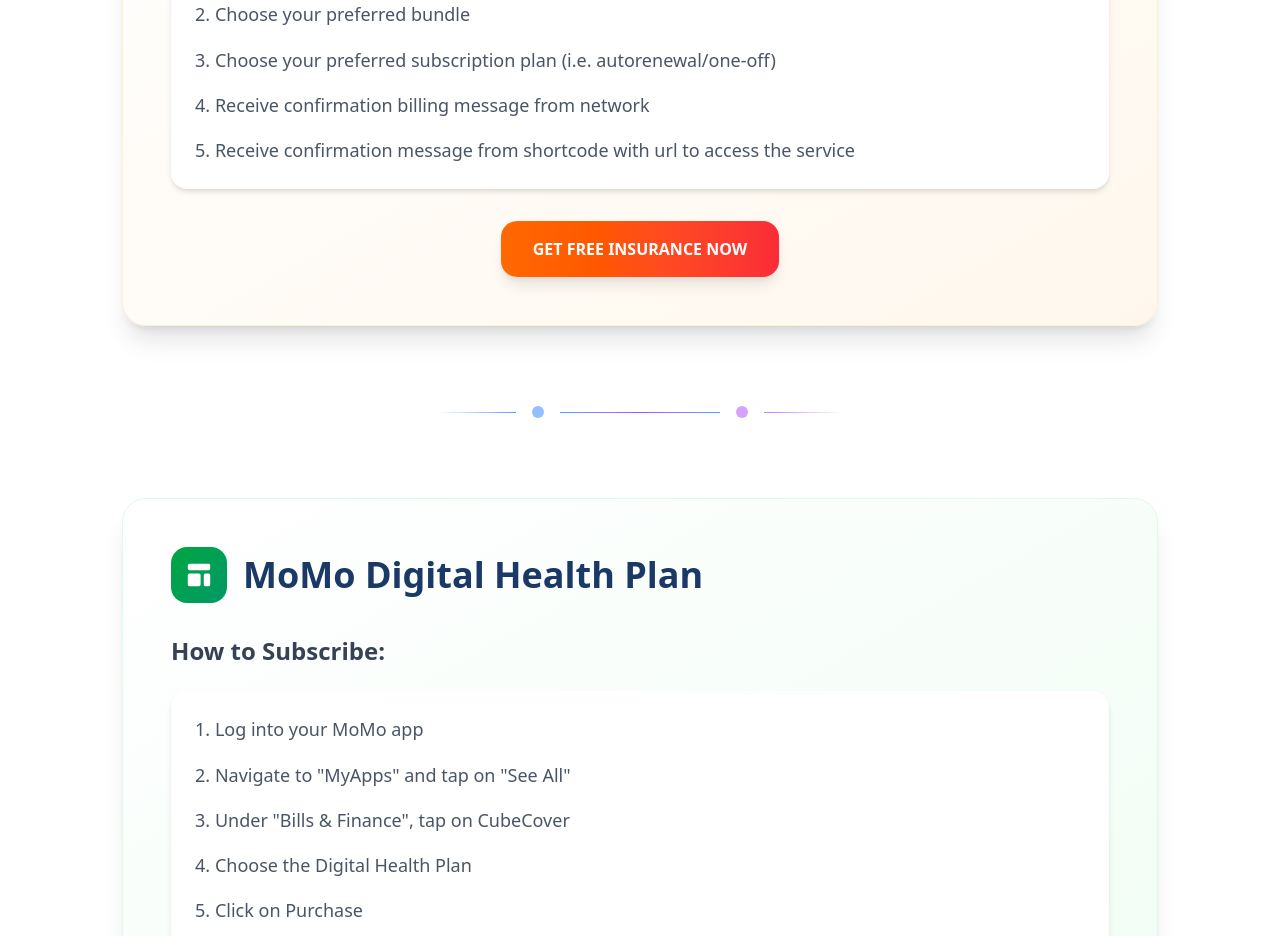
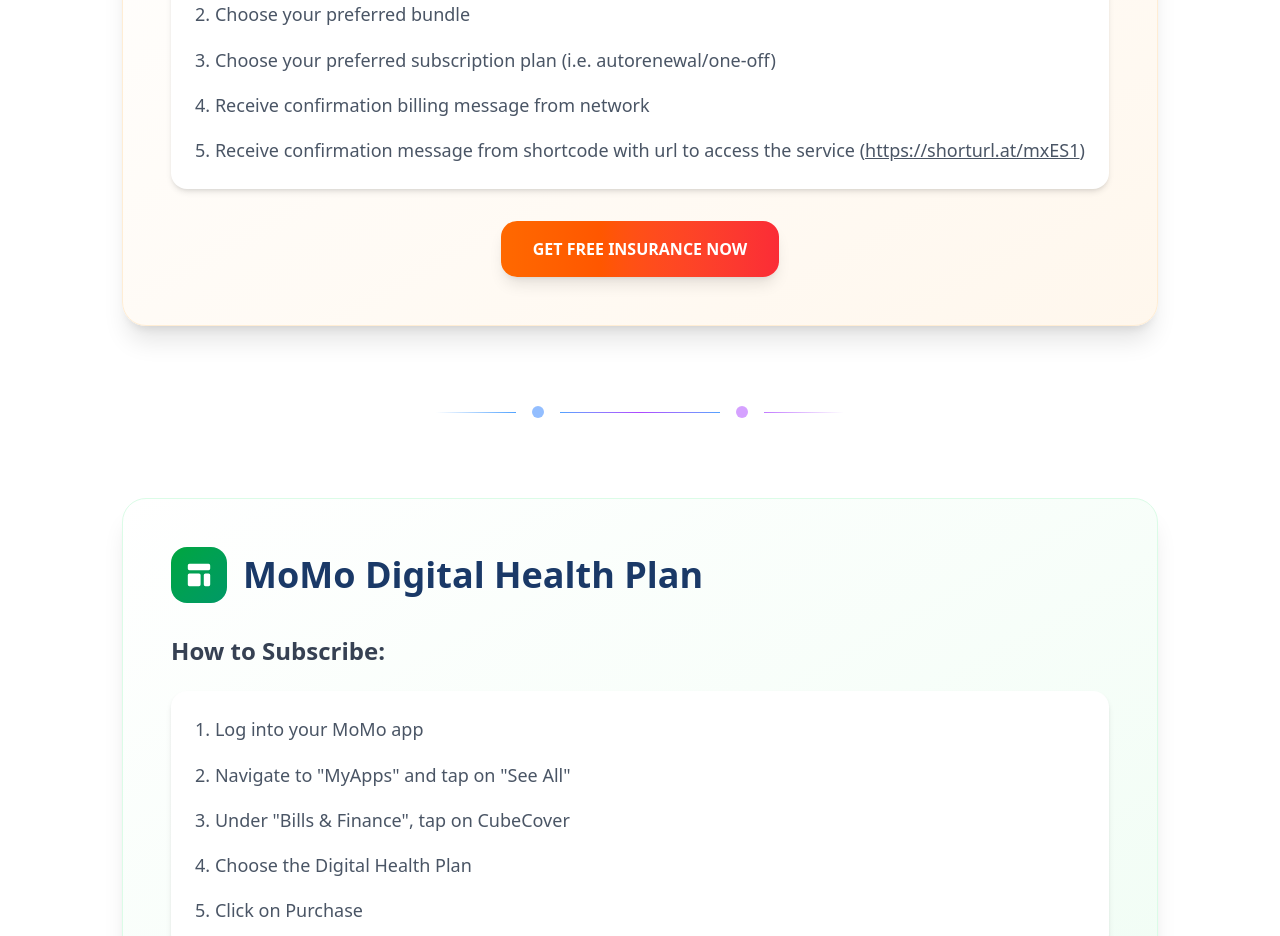
Before and after one commit to DemiladeOnitilo/Cube-cover-landing-page, a React (Vite) app: page / in a window 1280 px wide. Shown: the part 8120-9056 px from the top of the page. Built offline with nearby package versions, Linux system fonts and the light colour scheme.

Commit message:
Update Subscriptions.jsx

```diff
--- a/src/components/Subscriptions.jsx
+++ b/src/components/Subscriptions.jsx
@@ -116,7 +116,14 @@
             <li>Choose your preferred bundle</li>
             <li>Choose your preferred subscription plan (i.e. autorenewal/one-off)</li>
             <li>Receive confirmation billing message from network</li>
-            <li>Receive confirmation message from shortcode with url to access the service</li>
+            <li>
+              Receive confirmation message from shortcode with url to access the
+              service (
+              <span className="underline">
+                https://shorturl.at/mxES1
+              </span>
+              )
+            </li>
           </ol>
           <div className="flex justify-center">
             <a
```
